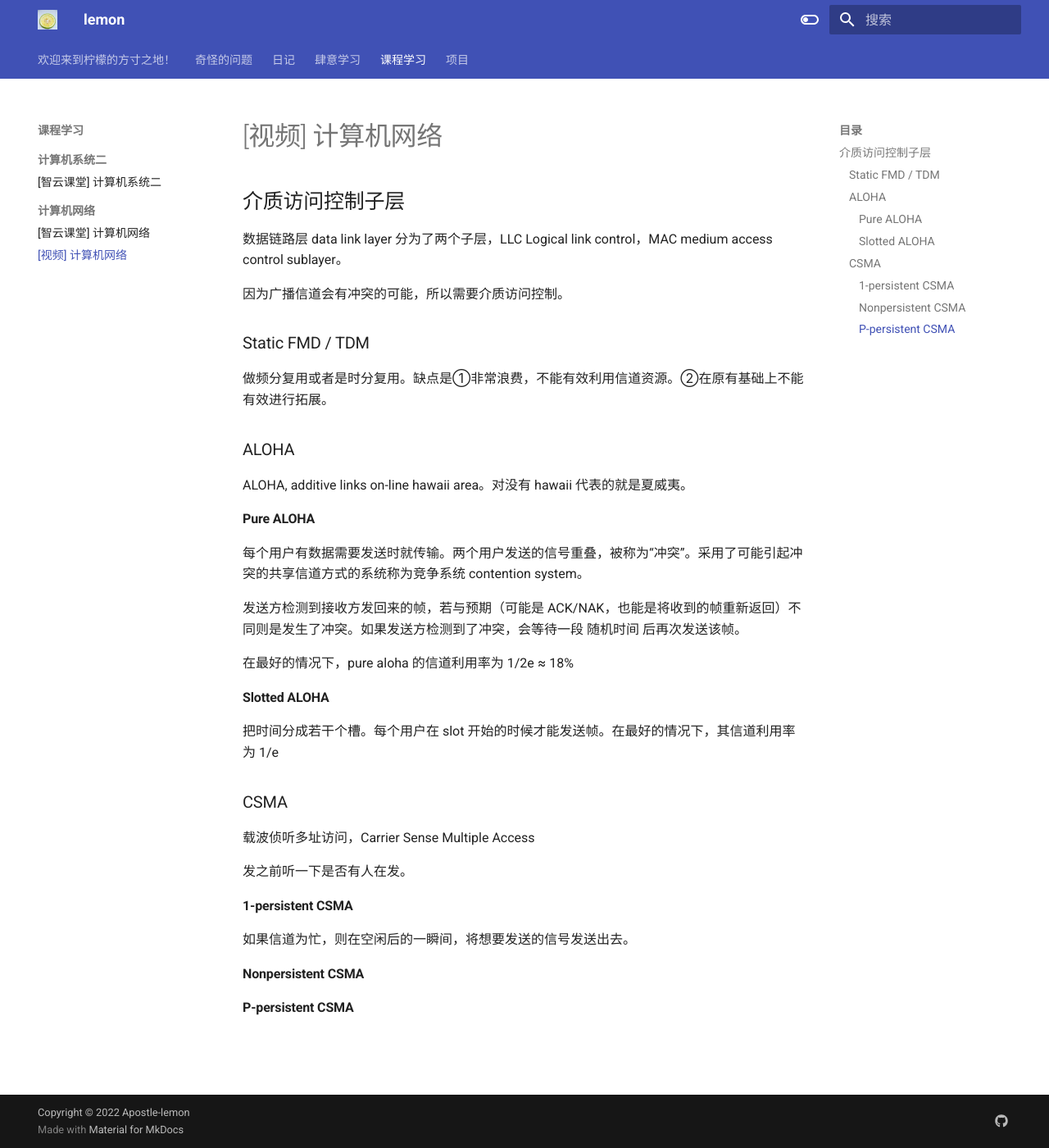
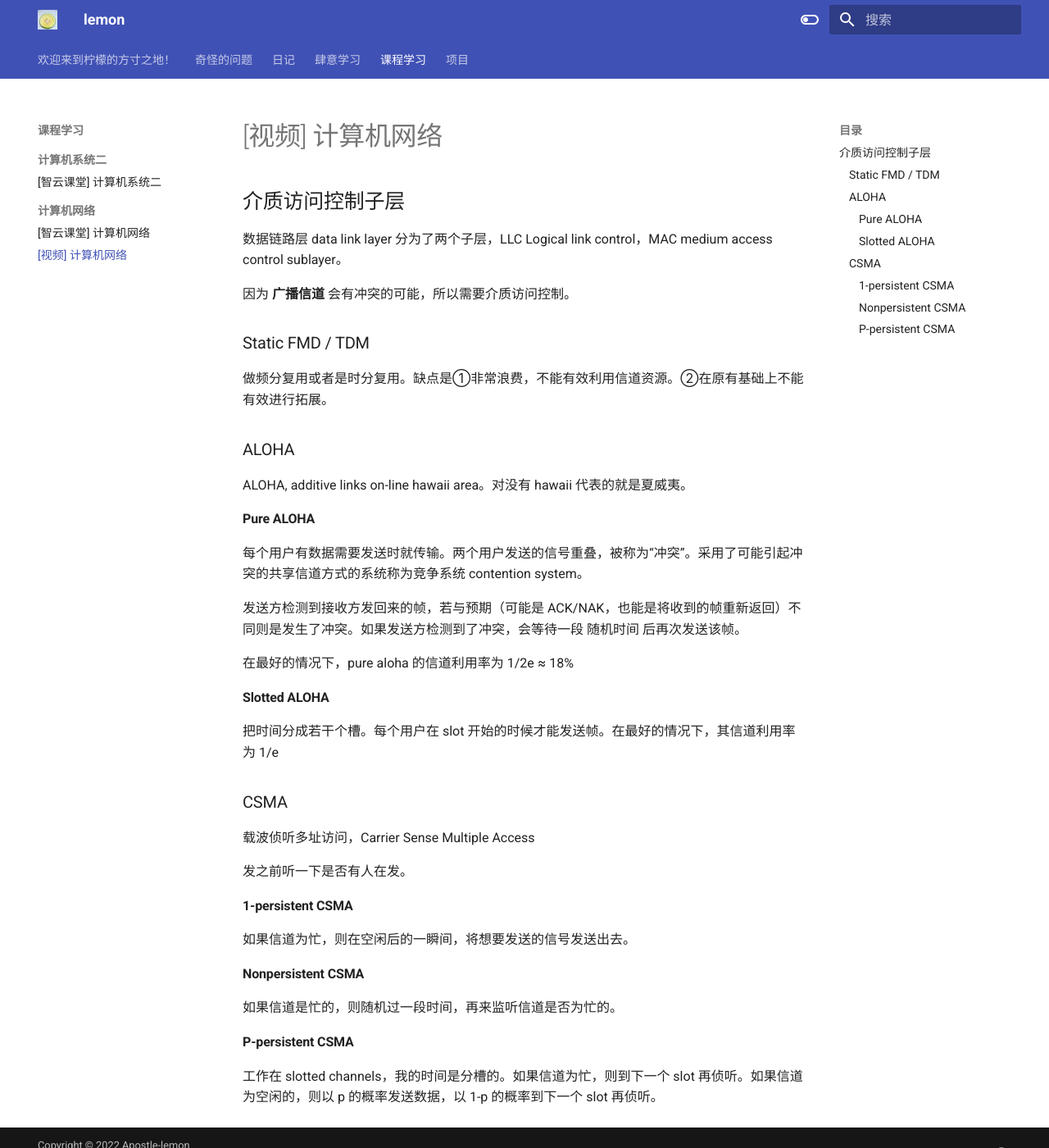
Before and after one commit to Apostle-lemon/Apostle-lemon.github.io, an MkDocs documentation site: the page built from docs/课程学习/计算机网络/【视频】计算机网络.md, in a window 1280 px wide and 1400 px high. Shown: the whole window at 82% size. Built offline with MkDocs 1.6.1 and Material for MkDocs 9.7.7, drawn with Linux system fonts in a browser that asks for light colours.

Commit message:
vault backup: 2022-10-28 09:29:51
Affected files:
docs/课程学习/计算机网络/【视频】计算机网络.md

```diff
--- a/docs/课程学习/计算机网络/【视频】计算机网络.md
+++ b/docs/课程学习/计算机网络/【视频】计算机网络.md
@@ -4,7 +4,7 @@
 
 数据链路层 data link layer 分为了两个子层，LLC Logical link control，MAC medium access control sublayer。
 
-因为广播信道会有冲突的可能，所以需要介质访问控制。
+因为 **广播信道** 会有冲突的可能，所以需要介质访问控制。
 
 ### Static FMD / TDM
 
@@ -38,4 +38,8 @@
 
 #### Nonpersistent CSMA
 
+如果信道是忙的，则随机过一段时间，再来监听信道是否为忙的。
+
 #### P-persistent CSMA
+
+工作在 slotted channels，我的时间是分槽的。如果信道为忙，则到下一个 slot 再侦听。如果信道为空闲的，则以 p 的概率发送数据，以 1-p 的概率到下一个 slot 再侦听。
```
